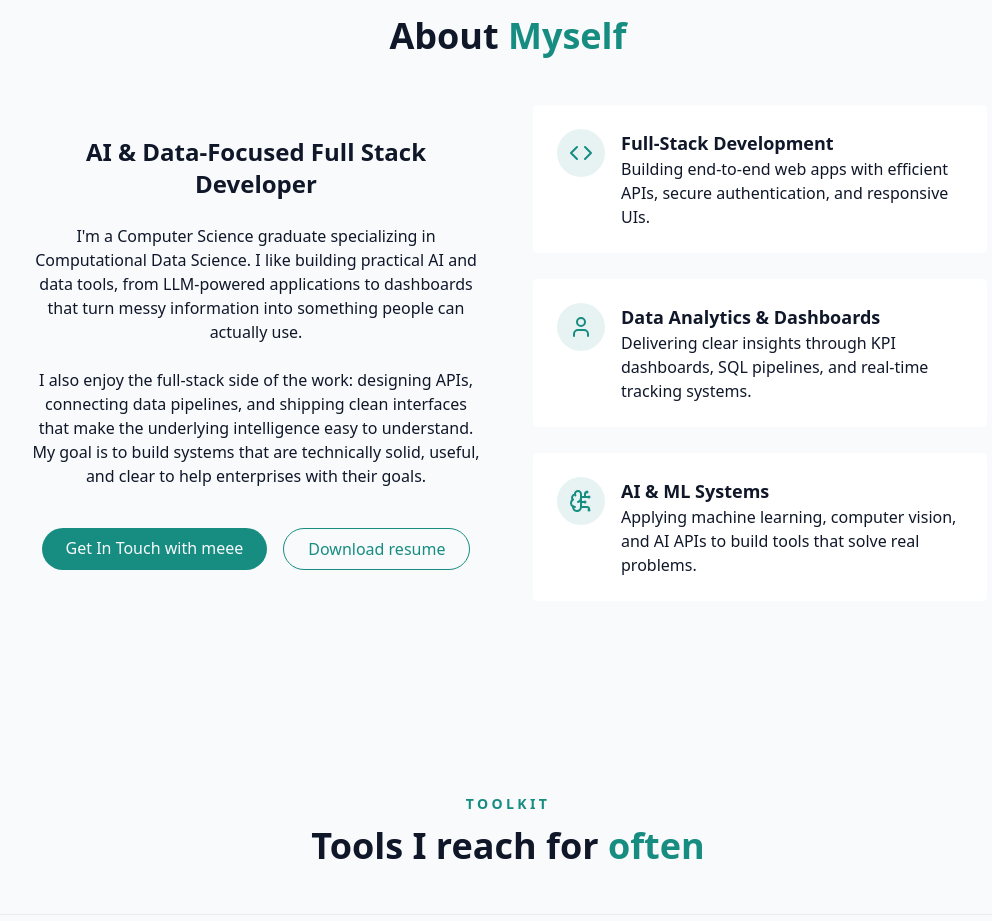
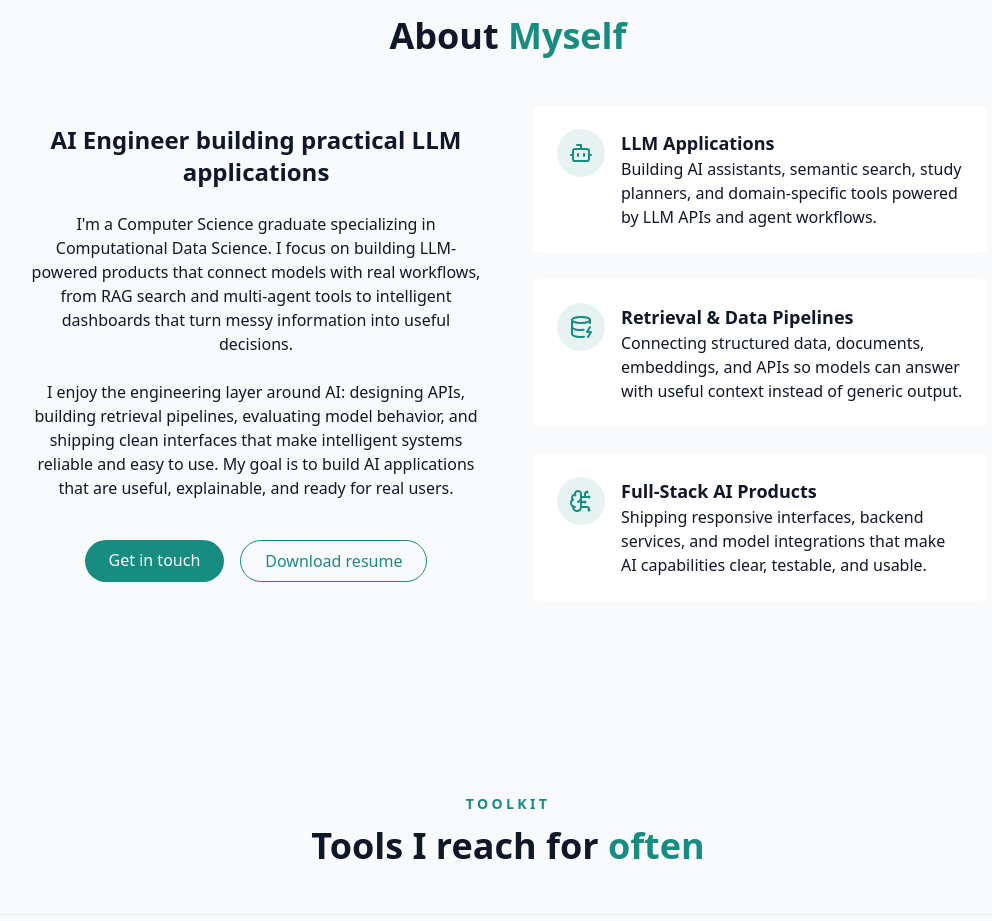
Before and after one commit to LamVu22/Portfolio, a React (Vite) app: page / in a window 1280 px wide. Shown: the part 880-1801 px from the top of the page, without its empty margins (132-1124 px from the left). Built offline with nearby package versions, Linux system fonts and the light colour scheme.

Commit message:
edits to About Myself section

```diff
--- a/src/components/AboutSection.jsx
+++ b/src/components/AboutSection.jsx
@@ -1,4 +1,4 @@
-import { BrainCircuit, Code, User } from "lucide-react";
+import { Bot, BrainCircuit, DatabaseZap } from "lucide-react";
 
 export const AboutSection = () => {
   return (
@@ -12,27 +12,28 @@ export const AboutSection = () => {
         <div className="grid grid-cols-1 md:grid-cols-2 gap-12 items-center">
           <div className="space-y-6">
             <h3 className="text-2xl font-semibold">
-              AI & Data-Focused Full Stack Developer
+              AI Engineer building practical LLM applications
             </h3>
 
             <p className="text-muted-foreground">
               I'm a Computer Science graduate specializing in Computational Data
-              Science. I like building practical AI and data tools, from
-              LLM-powered applications to dashboards that turn messy
-              information into something people can actually use.
+              Science. I focus on building LLM-powered products that connect
+              models with real workflows, from RAG search and multi-agent tools
+              to intelligent dashboards that turn messy information into useful
+              decisions.
             </p>
 
             <p className="text-muted-foreground">
-              I also enjoy the full-stack side of the work: designing APIs,
-              connecting data pipelines, and shipping clean interfaces that make
-              the underlying intelligence easy to understand. My goal is to build
-              systems that are technically solid, useful, and clear to help enterprises with their goals.
+              I enjoy the engineering layer around AI: designing APIs, building
+              retrieval pipelines, evaluating model behavior, and shipping clean
+              interfaces that make intelligent systems reliable and easy to use.
+              My goal is to build AI applications that are useful, explainable,
+              and ready for real users.
             </p>
 
             <div className="flex flex-col sm:flex-row gap-4 pt-4 justify-center">
               <a href="#contact" className="cosmic-button">
-                {" "}
-                Get In Touch with meee
+                Get in touch
               </a>
 
               <a
@@ -49,13 +50,14 @@ export const AboutSection = () => {
             <div className="gradient-border p-6 card-hover">
               <div className="flex items-start gap-4">
                 <div className="p-3 rounded-full bg-primary/10">
-                  <Code className="h-6 w-6 text-primary" />
+                  <Bot className="h-6 w-6 text-primary" />
                 </div>
                 <div className="text-left">
-                  <h4 className="font-semibold text-lg">Full-Stack Development </h4>
+                  <h4 className="font-semibold text-lg">LLM Applications</h4>
                   <p className="text-muted-foreground">
-                    Building end-to-end web apps with efficient APIs,
-                    secure authentication, and responsive UIs.
+                    Building AI assistants, semantic search, study planners, and
+                    domain-specific tools powered by LLM APIs and agent
+                    workflows.
                   </p>
                 </div>
               </div>
@@ -63,13 +65,16 @@ export const AboutSection = () => {
             <div className="gradient-border p-6 card-hover">
               <div className="flex items-start gap-4">
                 <div className="p-3 rounded-full bg-primary/10">
-                  <User className="h-6 w-6 text-primary" />
+                  <DatabaseZap className="h-6 w-6 text-primary" />
                 </div>
                 <div className="text-left">
-                  <h4 className="font-semibold text-lg">Data Analytics & Dashboards</h4>
+                  <h4 className="font-semibold text-lg">
+                    Retrieval & Data Pipelines
+                  </h4>
                   <p className="text-muted-foreground">
-                    Delivering clear insights through KPI dashboards,
-                    SQL pipelines, and real-time tracking systems.
+                    Connecting structured data, documents, embeddings, and APIs
+                    so models can answer with useful context instead of generic
+                    output.
                   </p>
                 </div>
               </div>
@@ -81,10 +86,13 @@ export const AboutSection = () => {
                 </div>
 
                 <div className="text-left">
-                  <h4 className="font-semibold text-lg">AI & ML Systems</h4>
+                  <h4 className="font-semibold text-lg">
+                    Full-Stack AI Products
+                  </h4>
                   <p className="text-muted-foreground">
-                    Applying machine learning, computer vision, and AI APIs to
-                    build tools that solve real problems.
+                    Shipping responsive interfaces, backend services, and model
+                    integrations that make AI capabilities clear, testable, and
+                    usable.
                   </p>
                 </div>
               </div>
```
